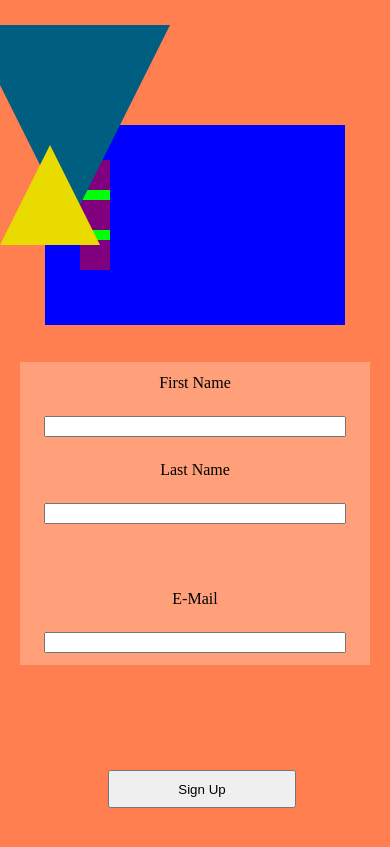
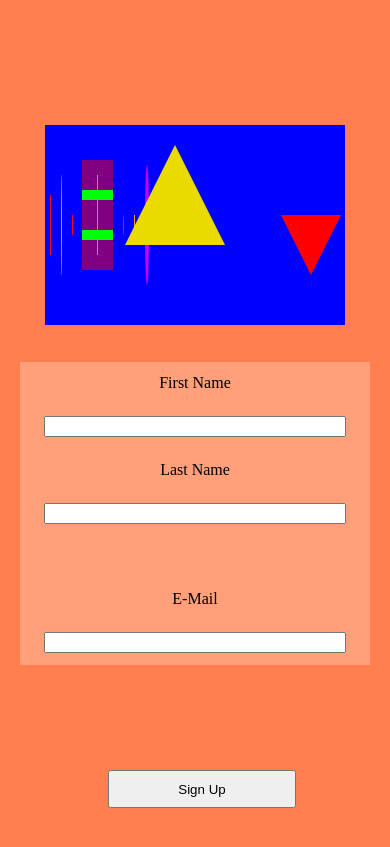
Before and after one commit to michaelwhendrix/picasso-painting, a plain HTML site: page index.html in a window 390 px wide. Shown: the part 69-916 px from the top of the page. Drawn offline with Linux system fonts and the light colour scheme.

Commit message:
Cleaned up items styling and added z-index

```diff
--- a/styles.css
+++ b/styles.css
@@ -127,4 +127,14 @@ footer {
         height: 200px;
         width: 300px;
     }
+    #triangle-down {
+        border-left: 30px solid transparent;
+        border-right: 30px solid transparent;
+        border-top: 60px solid red;
+        left: 1px;
+        top: 20px;
+    }
+    #triangle-up {
+        right: 45px;
+    }
 }
```
